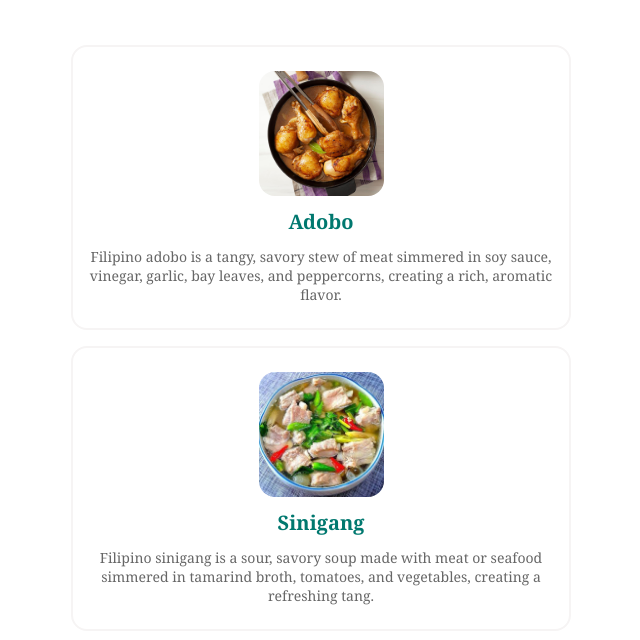
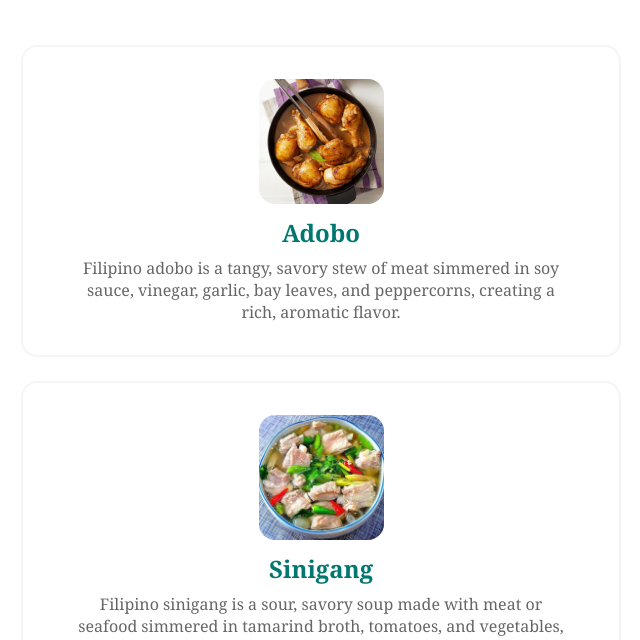
Before and after one commit to rizanne-f/odin-recipes, a plain HTML site: page index.html in a window 1280 px wide. Shown: the part 142-782 px from the top of the page, without its empty margins (319-959 px from the left). Drawn offline with Linux system fonts and the light colour scheme.

Commit message:
Minor changes to home styles to fit desktop

```diff
--- a/styles/home.css
+++ b/styles/home.css
@@ -20,9 +20,9 @@ ul {
 }
 
 li {
-    width: 500px;
-    margin: 1rem auto;
-    padding: 1.5rem 1rem;
+    width: 600px;
+    margin: 1.5rem auto;
+    padding: 2rem 3rem;
     text-align: center;
     list-style-type: none;
     border-radius: 1rem;
@@ -31,15 +31,14 @@ li {
 
 a {
     color: #00786f;
-    font-size: 1.25rem;
+    font-size: 1.5rem;
     font-weight: bold;
     text-decoration: none;
     display: inline-block;
-    margin: 0.75rem 0;
+    margin: 0.75rem 0 0.5rem 0;
 }
 
 p {
-    font-size: 14px;
     margin: 0;
     color: #666666;
 }
```
